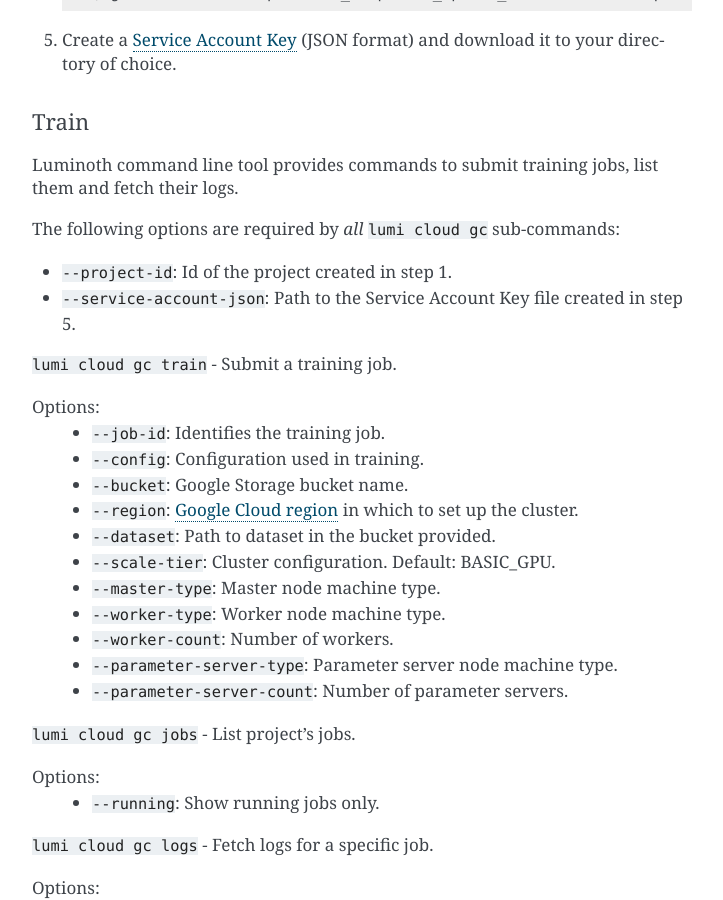
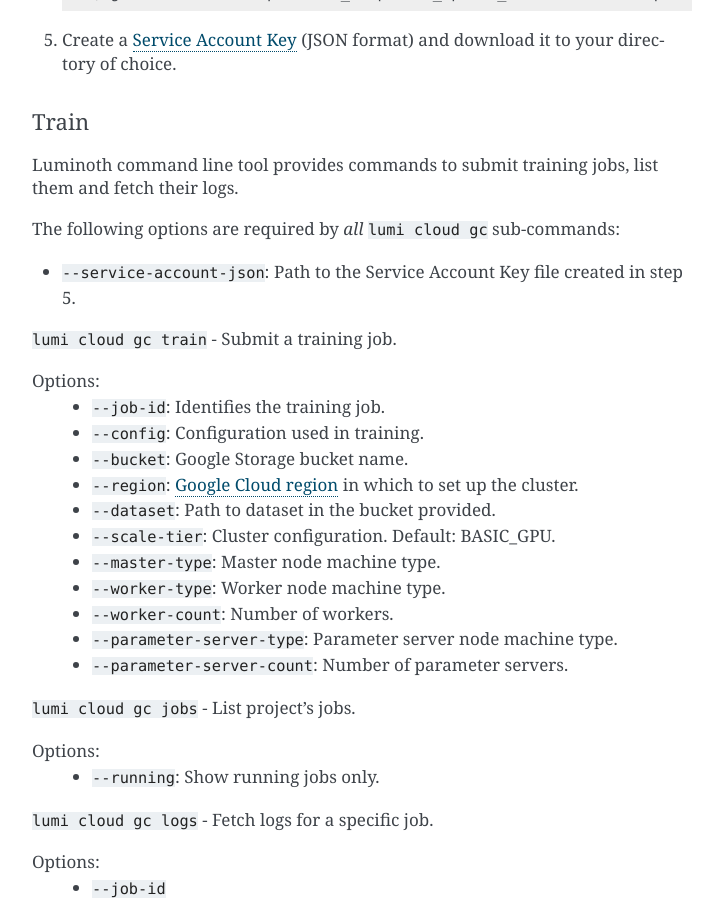
Before and after one commit to tryolabs/luminoth, a Sphinx documentation site: the page built from docs/usage/training.rst, in a window 1280 px wide and 900 px high, scrolled down 2042 px. Shown: the whole window, without its empty margins (388-1111 px from the left). Built offline with Sphinx 7.4.7, drawn with Linux system fonts in a browser that asks for light colours.

Commit message:
project_id is not required as a cli argument.
It is extracted from service account json.

```diff
--- a/docs/usage/training.rst
+++ b/docs/usage/training.rst
@@ -111,7 +111,6 @@
 
 The following options are required by *all* ``lumi cloud gc`` sub-commands:
 
-* ``--project-id``: Id of the project created in step 1.
 * ``--service-account-json``: Path to the Service Account Key file created in
   step 5.
 
```
